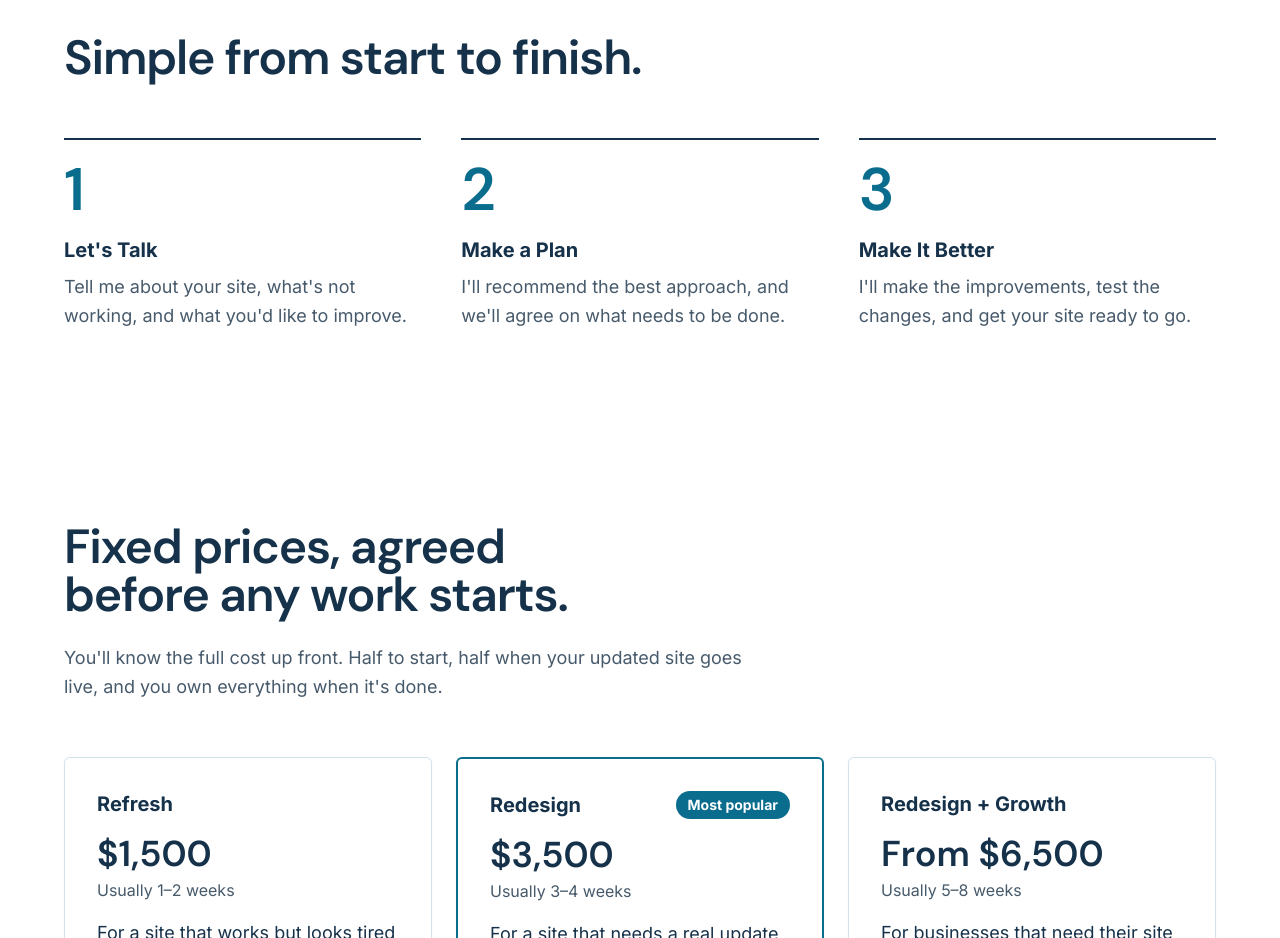
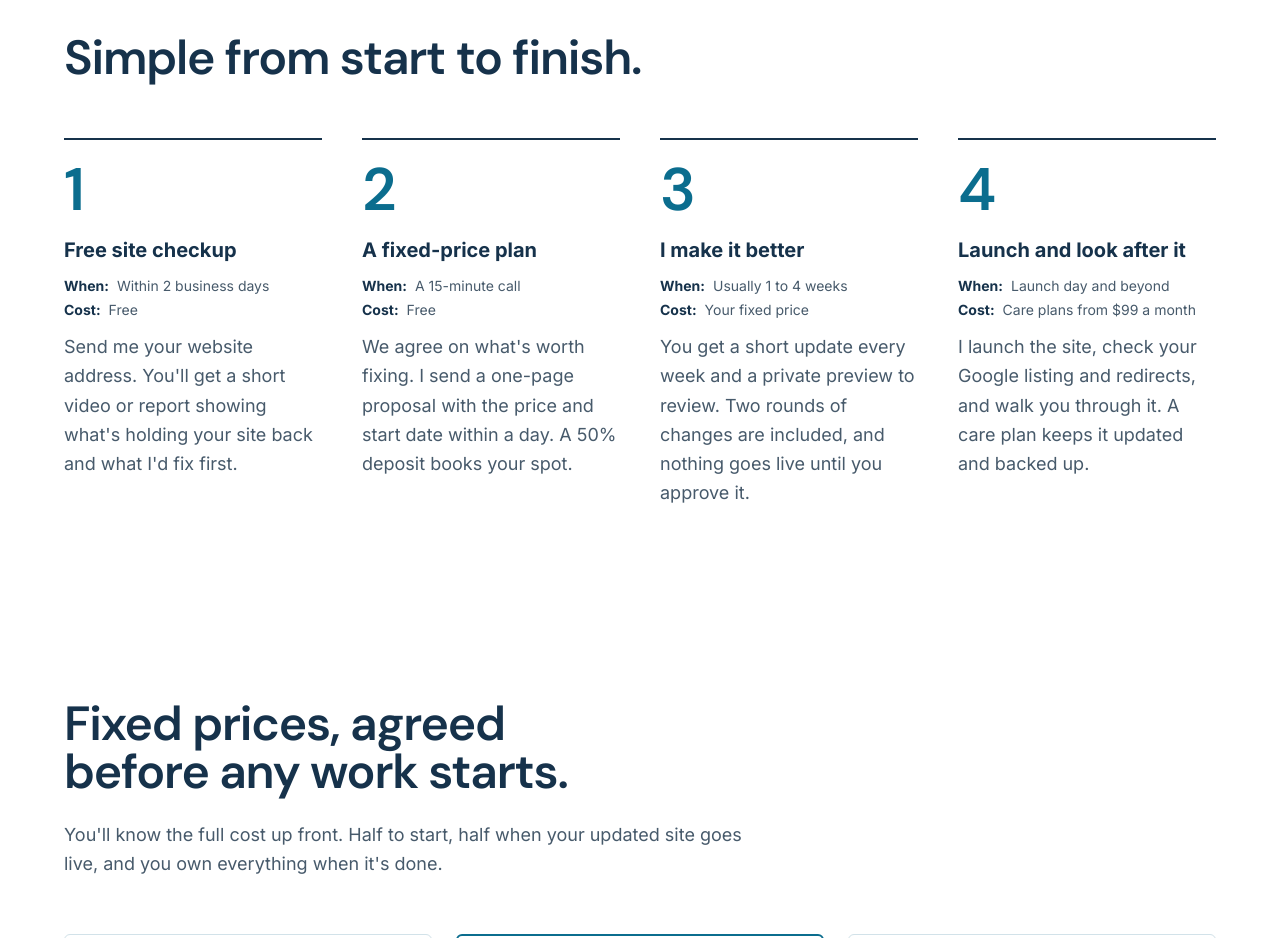
Before and after one commit to zarkasias/portfolio, a Next.js app: page / in a window 1280 px wide. Shown: the part 1700-2638 px from the top of the page. Built offline with nearby package versions, Linux system fonts and the light colour scheme; no server answers.

Commit message:
Make process concrete: four steps with timing and cost
Co-Authored-By: Claude Opus 5.5 <noreply@anthropic.com>
Claude-Session: https://claude.ai/code/session_011gvovmx8xTYfBokFr3Qadh

```diff
--- a/components/Process.tsx
+++ b/components/Process.tsx
@@ -1,18 +1,31 @@
 const steps = [
   {
-    title: "Let's Talk",
+    title: "Free site checkup",
+    when: "Within 2 business days",
+    cost: "Free",
     description:
-      "Tell me about your site, what's not working, and what you'd like to improve.",
+      "Send me your website address. You'll get a short video or report showing what's holding your site back and what I'd fix first.",
   },
   {
-    title: "Make a Plan",
+    title: "A fixed-price plan",
+    when: "A 15-minute call",
+    cost: "Free",
     description:
-      "I'll recommend the best approach, and we'll agree on what needs to be done.",
+      "We agree on what's worth fixing. I send a one-page proposal with the price and start date within a day. A 50% deposit books your spot.",
   },
   {
-    title: "Make It Better",
+    title: "I make it better",
+    when: "Usually 1 to 4 weeks",
+    cost: "Your fixed price",
     description:
-      "I'll make the improvements, test the changes, and get your site ready to go.",
+      "You get a short update every week and a private preview to review. Two rounds of changes are included, and nothing goes live until you approve it.",
+  },
+  {
+    title: "Launch and look after it",
+    when: "Launch day and beyond",
+    cost: "Care plans from $99 a month",
+    description:
+      "I launch the site, check your Google listing and redirects, and walk you through it. A care plan keeps it updated and backed up.",
   },
 ];
 
@@ -31,7 +44,7 @@ export function Process() {
           Simple from start to finish.
         </h2>
 
-        <ol className="mt-10 grid gap-8 md:mt-14 md:grid-cols-3 md:gap-10">
+        <ol className="mt-10 grid gap-8 md:mt-14 md:grid-cols-2 md:gap-10 xl:grid-cols-4">
           {steps.map((step, index) => (
             <li key={step.title} className="border-t-2 border-foreground pt-5">
               <span
@@ -45,7 +58,18 @@ export function Process() {
                 {step.title}
               </h3>
 
-              <p className="mt-2 max-w-sm text-lg leading-relaxed text-muted-foreground">
+              <dl className="mt-3 space-y-1 text-sm">
+                <div className="flex gap-2">
+                  <dt className="font-bold">When:</dt>
+                  <dd className="text-muted-foreground">{step.when}</dd>
+                </div>
+                <div className="flex gap-2">
+                  <dt className="font-bold">Cost:</dt>
+                  <dd className="text-muted-foreground">{step.cost}</dd>
+                </div>
+              </dl>
+
+              <p className="mt-3 max-w-sm text-lg leading-relaxed text-muted-foreground">
                 {step.description}
               </p>
             </li>
```
